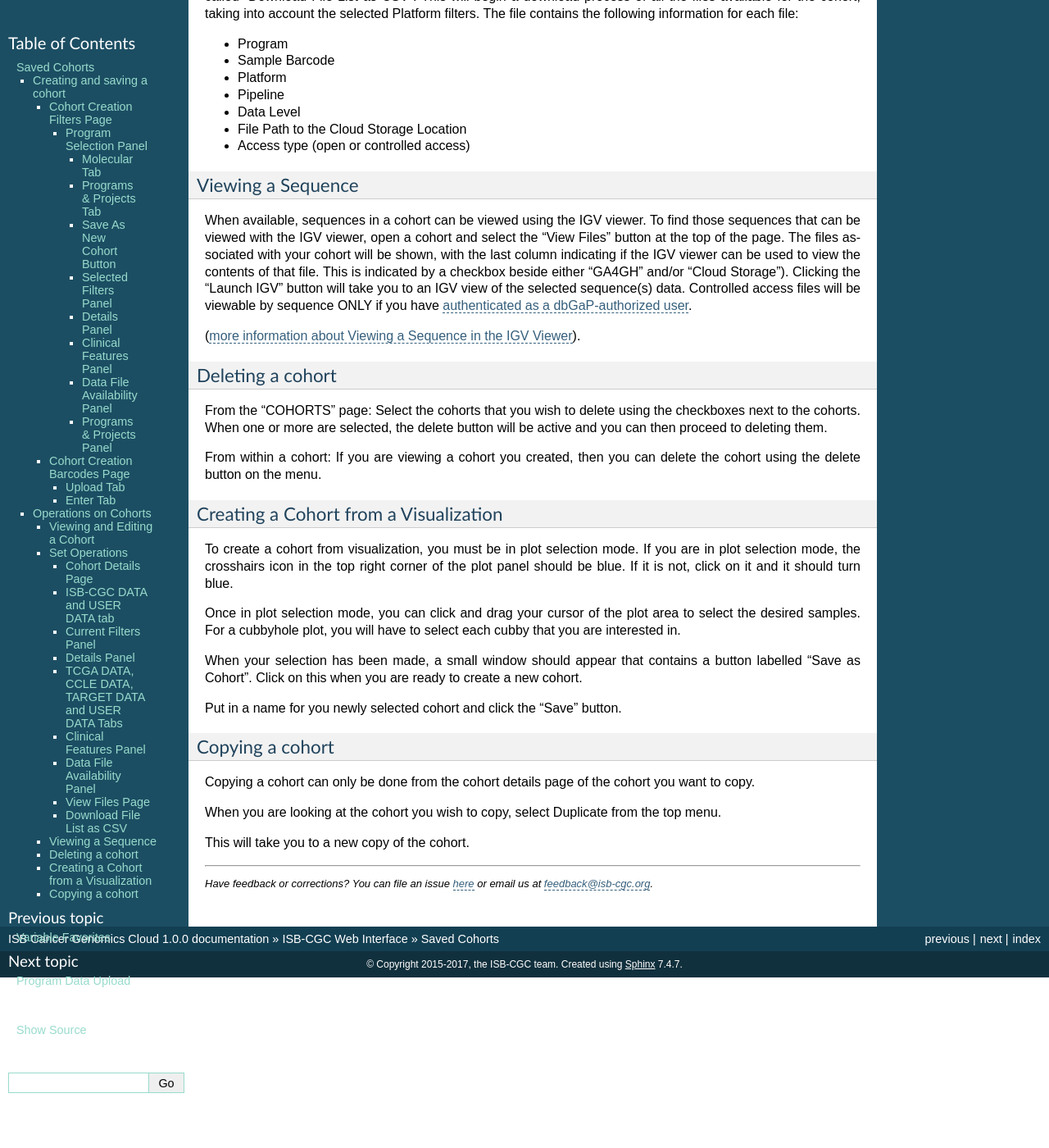
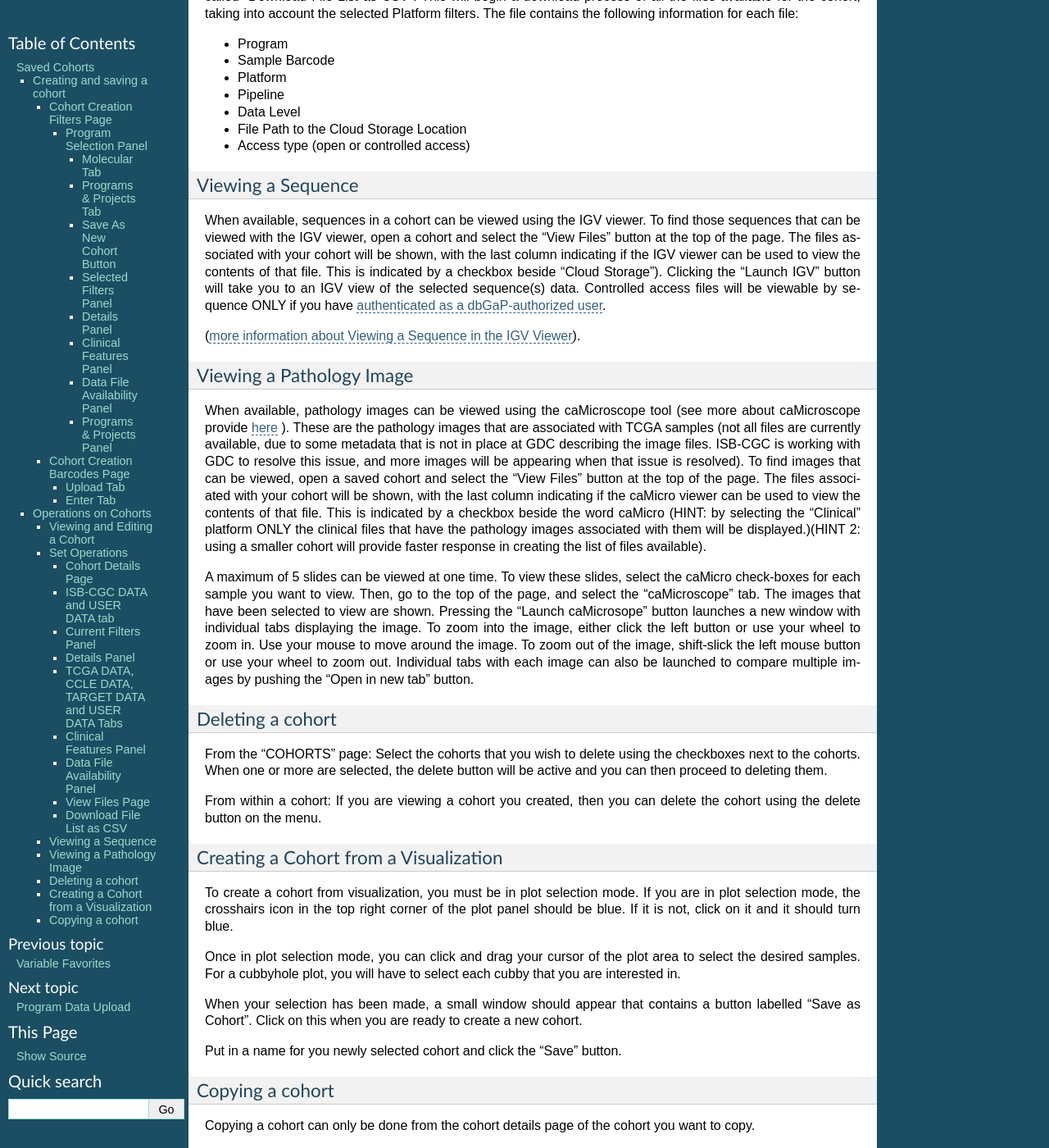
Before and after one commit to isb-cgc/readthedocs, a Sphinx documentation site: the page built from docs/source/sections/webapp/Saved-Cohorts.rst, in a window 1280 px wide and 1400 px high, scrolled down 9437 px. Shown: the whole window at 82% size. Built offline with Sphinx 7.4.7, drawn with Linux system fonts in a browser that asks for light colours; pages that are not in the unit, such as notebooks, are missing from menus.

Commit message:
added new pathology image section

```diff
--- a/docs/source/sections/webapp/Saved-Cohorts.rst
+++ b/docs/source/sections/webapp/Saved-Cohorts.rst
@@ -430,10 +430,18 @@
 ==================
 
 When available, sequences in a cohort can be viewed using the IGV viewer.  To find those sequences that can be viewed with the IGV viewer, open a cohort and select the "View Files" button at the top of the page.  The files associated with your cohort will be shown, with the last column indicating if the IGV viewer can be used to view the contents of that file.
-This is indicated by a checkbox beside either "GA4GH" and/or "Cloud Storage").  Clicking the "Launch IGV" button will take you to an IGV view of the selected sequence(s) data.
+This is indicated by a checkbox beside "Cloud Storage").  Clicking the "Launch IGV" button will take you to an IGV view of the selected sequence(s) data.
 Controlled access files will be viewable by sequence ONLY if you have `authenticated as a dbGaP-authorized user <Gaining-Access-To-Contolled-Access-Data.html>`_.
 
 (`more information about Viewing a Sequence in the IGV Viewer <IGV-Browser.html>`_).
+
+
+Viewing a Pathology Image
+=========================
+
+When available, pathology images can be viewed using the caMicroscope tool (see more about caMicroscope provide `here <http://imaging.cci.emory.edu/wiki/display/CAMIC/Home>`_ ).  These are the pathology images that are associated with TCGA samples (not all files are currently available, due to some metadata that is not in place at GDC describing the image files.  ISB-CGC is working with GDC to resolve this issue, and more images will be appearing when that issue is resolved).  To find images that can be viewed, open a saved cohort and select the "View Files" button at the top of the page.  The files associated with your cohort will be shown, with the last column indicating if the caMicro viewer can be used to view the contents of that file.  This is indicated by a checkbox beside the word caMicro (HINT: by selecting the "Clinical" platform ONLY the clinical files that have the pathology images associated with them will be displayed.)(HINT 2: using a smaller cohort will provide faster response in creating the list of files available).
+
+A maximum of 5 slides can be viewed at one time.  To view these slides, select the caMicro check-boxes for each sample you want to view.  Then, go to the top of the page, and select the "caMicroscope" tab. The images that have been selected to view are shown. Pressing the "Launch caMicrosope" button launches a new window with individual tabs displaying the image.  To zoom into the image, either click the left button or use your wheel to zoom in.  Use your mouse to move around the image.  To zoom out of the image, shift-slick the left mouse button or use your wheel to zoom out.  Individual tabs with each image can also be launched to compare multiple images by pushing the "Open in new tab" button.
 
 Deleting a cohort
 =================
```
